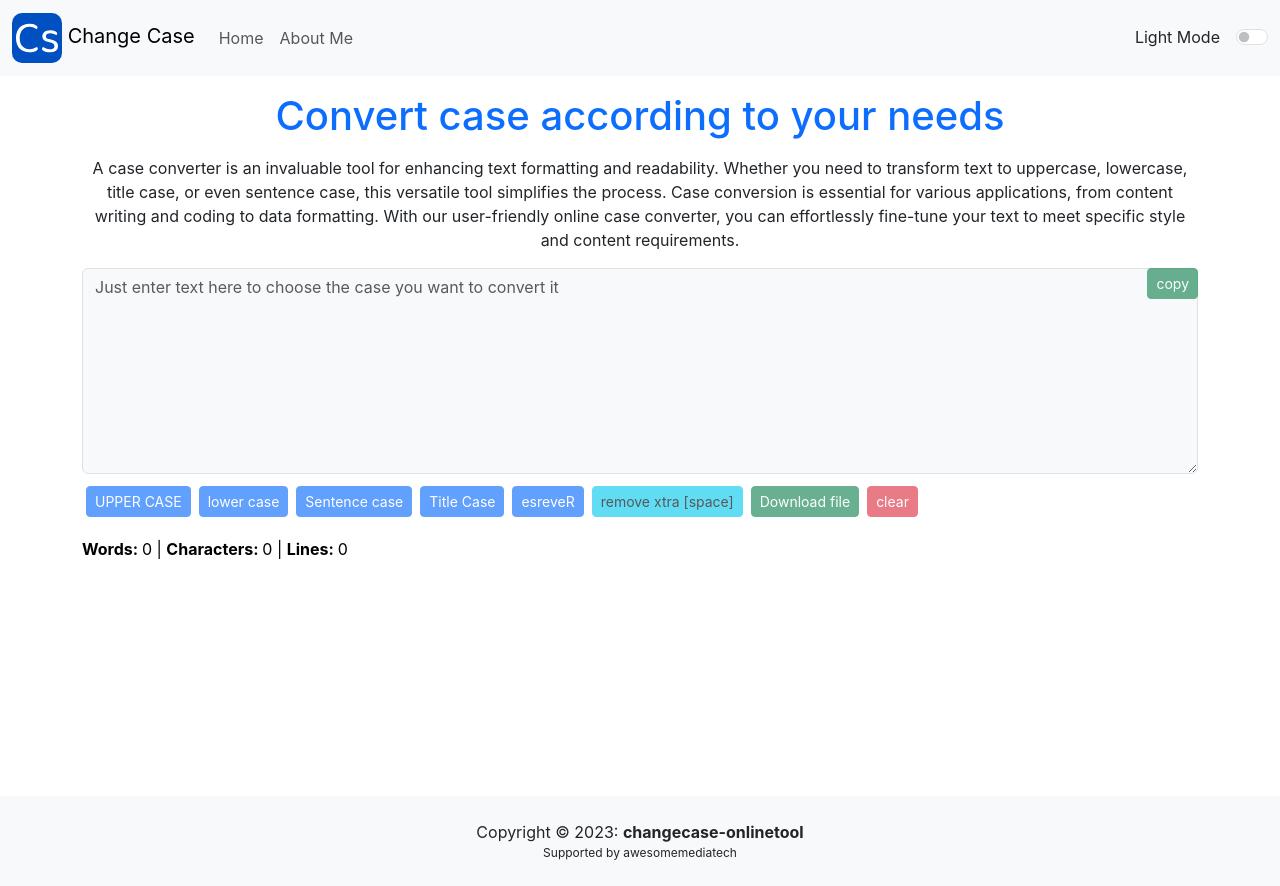
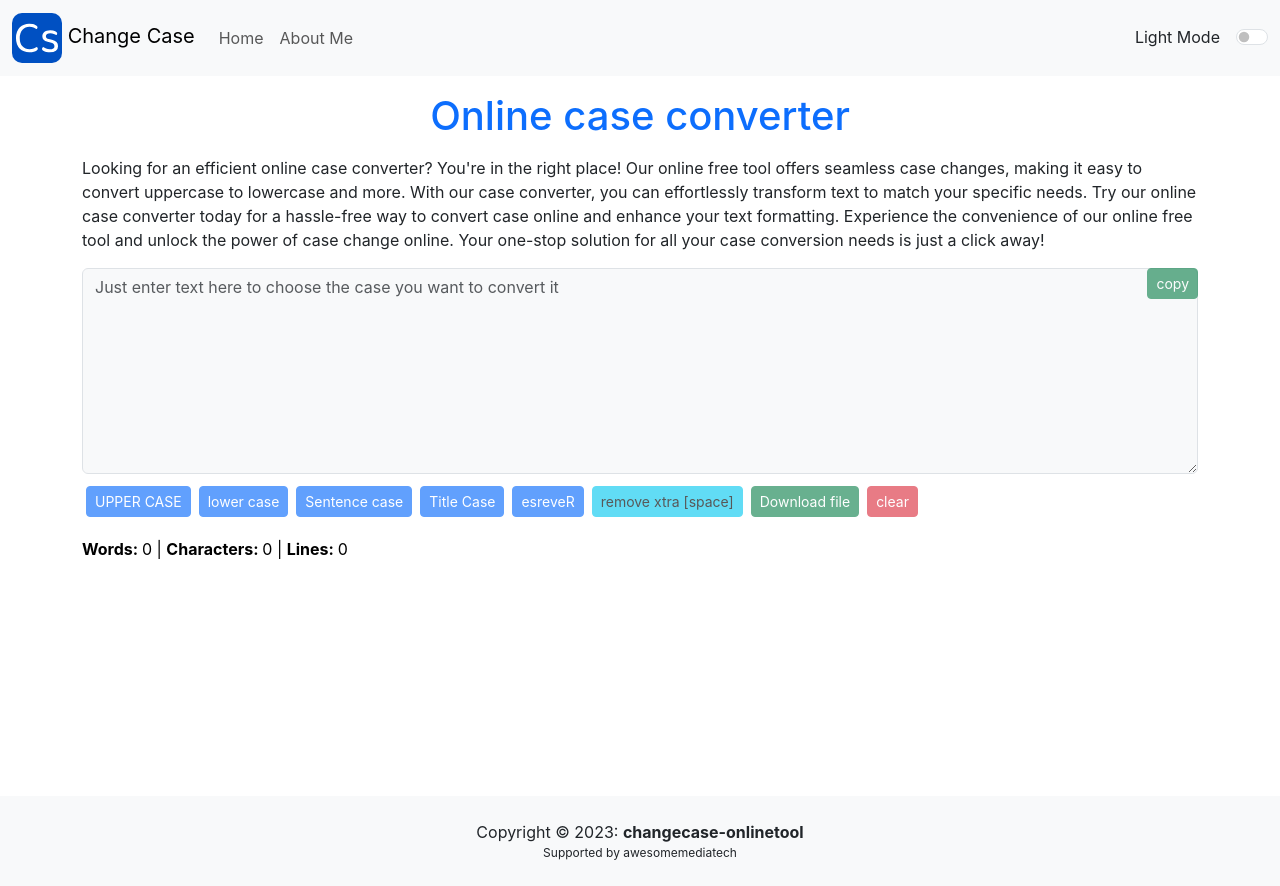
Before and after one commit to armexx/change-case, a React (Create React App) app: page / in a window 1280 px wide. Built offline with nearby package versions, Linux system fonts and the light colour scheme.

Commit message:
seo content update

```diff
--- a/src/components/CaseChange.js
+++ b/src/components/CaseChange.js
@@ -76,8 +76,8 @@ export default function CaseChange(props){
   }
     return(
     <div>
-      <Heading heading="Convert case according to your needs"/>
-      <p className={`text-${props.mode==='light'?'dark':'light'}`}>A case converter is an invaluable tool for enhancing text formatting and readability. Whether you need to transform text to uppercase, lowercase, title case, or even sentence case, this versatile tool simplifies the process. Case conversion is essential for various applications, from content writing and coding to data formatting. With our user-friendly online case converter, you can effortlessly fine-tune your text to meet specific style and content requirements.</p>
+      <Heading heading="Online case converter"/>
+      <p className={`text-${props.mode==='light'?'dark':'light'} text-start`}>Looking for an efficient online case converter? You're in the right place! Our online free tool offers seamless case changes, making it easy to convert uppercase to lowercase and more. With our case converter, you can effortlessly transform text to match your specific needs. Try our online case converter today for a hassle-free way to convert case online and enhance your text formatting. Experience the convenience of our online free tool and unlock the power of case change online. Your one-stop solution for all your case conversion needs is just a click away!</p>
       <div className="mb-3">
         <div className='position-relative'>
           <button disabled={text.length===0} className='btn btn-sm btn-success position-absolute top-0 end-0' onClick={copyText}>copy</button>
```
